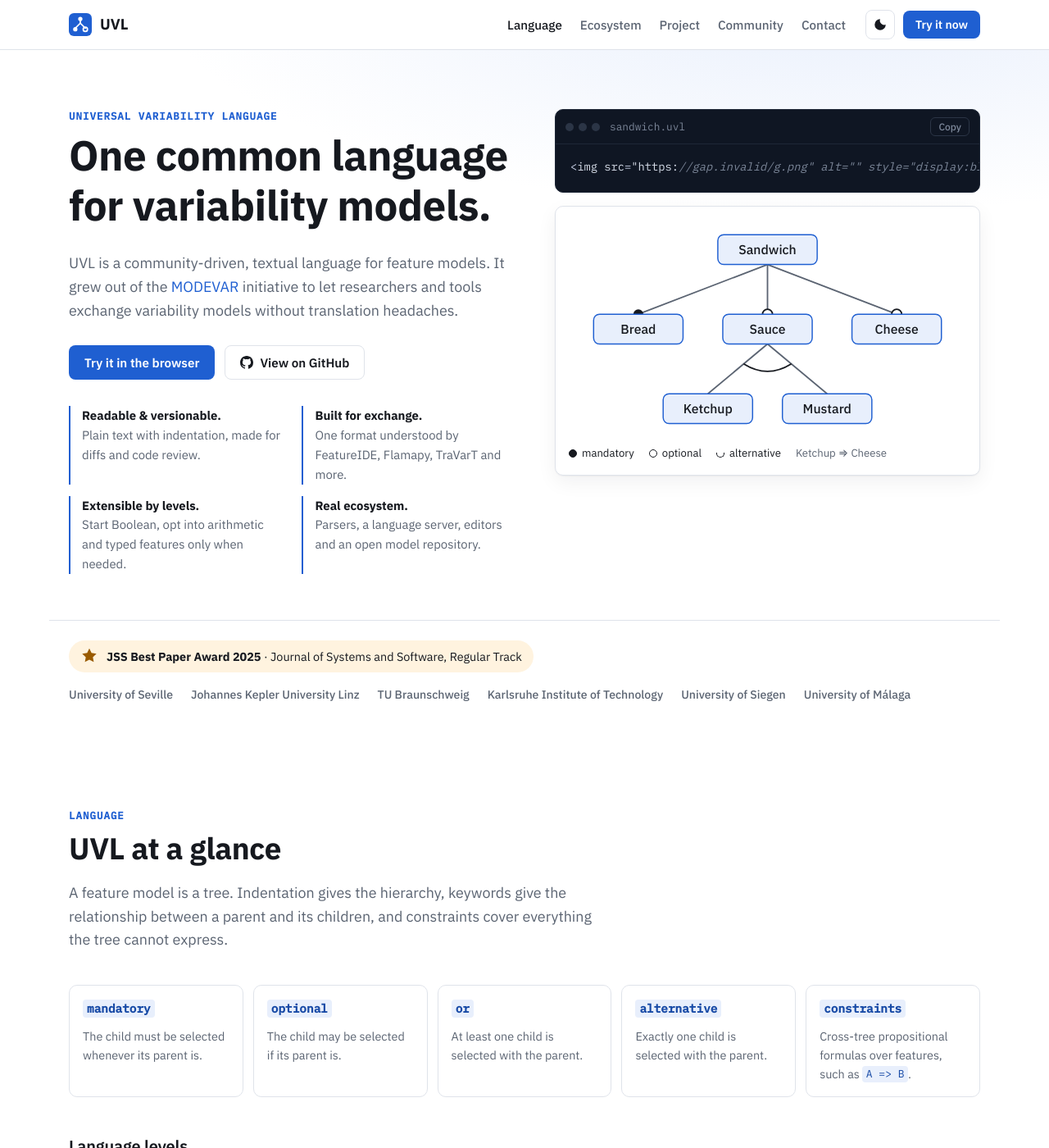
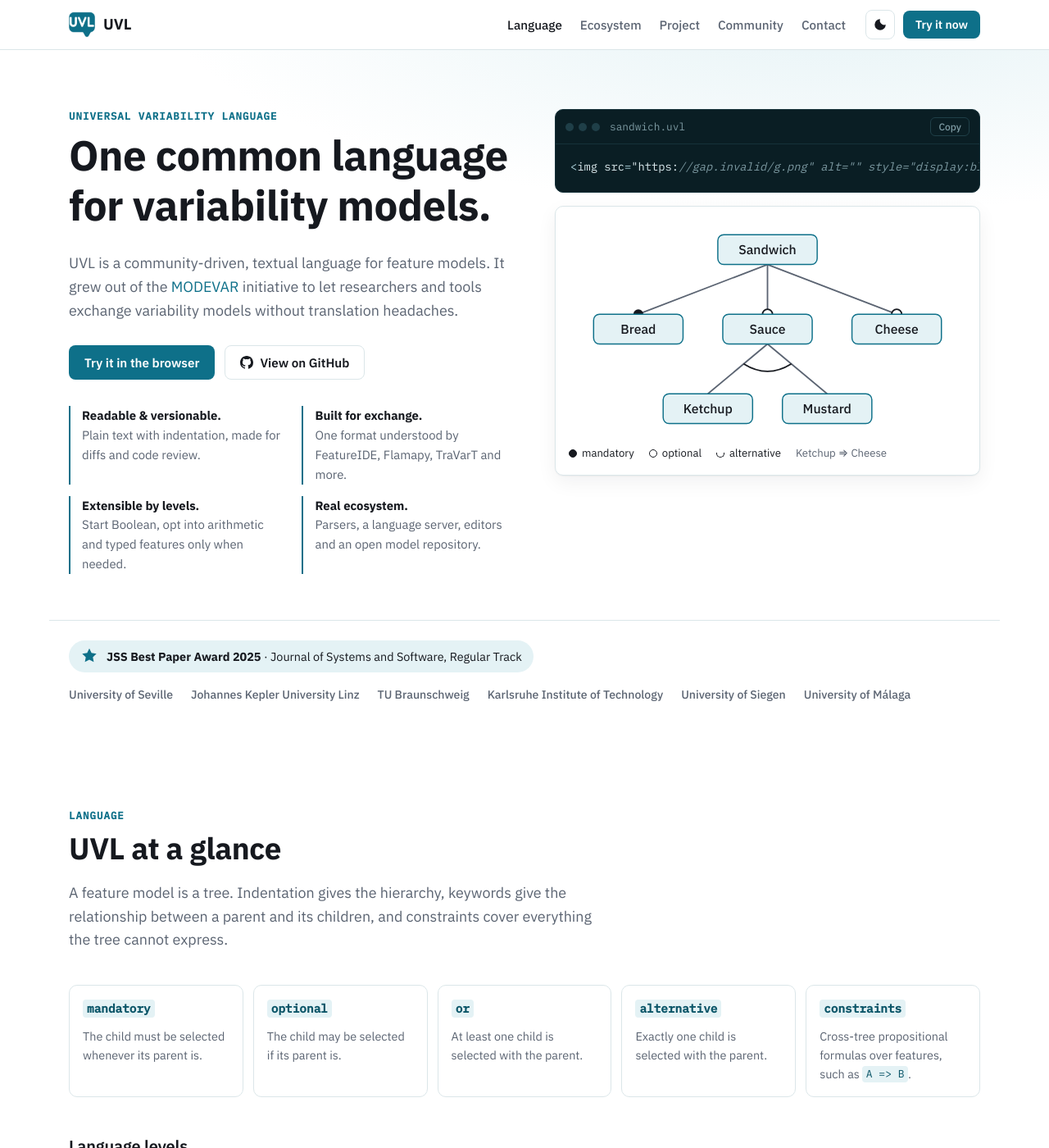
Before and after one commit to diverso-lab/uvl-ecosystem, a Jekyll site: the page built from index.html, in a window 1280 px wide and 1400 px high. Shown: the whole window at 82% size. Built offline with Jekyll 4.4.1, drawn with Linux system fonts in a browser that asks for light colours; comment, search, counter and statistics services are not loaded; some of the changed text lies outside the part shown.

Commit message:
Use official UVL logo and brand teal; default to Type level
Take the logo from the Universal-Variability-Language GitHub organization
for header, footer, favicon and social preview, align the whole palette
to its petrol blue (#0E7089), and show the Type level tab first.

Co-Authored-By: Claude Opus 5.5 (1M context) <noreply@anthropic.com>

```diff
--- a/_includes/footer.html
+++ b/_includes/footer.html
@@ -1,7 +1,7 @@
 <footer class="site-footer">
   <div class="wrap footer-grid">
     <div>
-      <a class="brand" href="#top"><img src="{{ '/assets/img/favicon.svg' | relative_url }}" alt="" width="24" height="24"><span>UVL</span></a>
+      <a class="brand" href="#top"><img src="{{ '/assets/img/uvl-logo.png' | relative_url }}" alt="" width="24" height="24"><span>UVL</span></a>
       <p class="muted">A community effort towards a unified language for variability models, born from the <a href="https://modevar.github.io/">MODEVAR</a> initiative.</p>
     </div>
     <div>
--- a/_includes/header.html
+++ b/_includes/header.html
@@ -1,7 +1,7 @@
 <header class="site-header">
   <div class="wrap header-inner">
     <a class="brand" href="#top" aria-label="UVL home">
-      <img src="{{ '/assets/img/favicon.svg' | relative_url }}" alt="" width="28" height="28">
+      <img src="{{ '/assets/img/uvl-logo.png' | relative_url }}" alt="UVL logo" width="32" height="32">
       <span>UVL</span>
     </a>
     <nav class="nav" id="nav" aria-label="Main">
--- a/_includes/sections/language.html
+++ b/_includes/sections/language.html
@@ -19,7 +19,7 @@
 
     <div class="levels" data-tabs>
       <div class="level-stack" role="tablist" aria-label="Language levels">
-        <button role="tab" aria-selected="true" aria-controls="lvl-boolean" id="tab-boolean" class="level" data-level="1">
+        <button role="tab" aria-selected="false" aria-controls="lvl-boolean" id="tab-boolean" class="level" data-level="1" tabindex="-1">
           <span class="level-name">Boolean</span>
           <span class="level-ext">core · group cardinality</span>
         </button>
@@ -27,13 +27,13 @@
           <span class="level-name">Arithmetic</span>
           <span class="level-ext">attributes · aggregates · feature cardinality</span>
         </button>
-        <button role="tab" aria-selected="false" aria-controls="lvl-type" id="tab-type" class="level" data-level="3" tabindex="-1">
+        <button role="tab" aria-selected="true" aria-controls="lvl-type" id="tab-type" class="level" data-level="3">
           <span class="level-name">Type</span>
           <span class="level-ext">String/Integer/Real features · numeric &amp; string constraints</span>
         </button>
       </div>
       <div class="level-panels">
-        <div role="tabpanel" id="lvl-boolean" aria-labelledby="tab-boolean" class="code-card">
+        <div role="tabpanel" id="lvl-boolean" aria-labelledby="tab-boolean" class="code-card" hidden>
           <div class="code-head"><span class="file">Boolean level</span><button class="copy" type="button">Copy</button></div>
           <pre><code class="uvl">{% include uvl.html file="boolean" %}</code></pre>
         </div>
@@ -41,7 +41,7 @@
           <div class="code-head"><span class="file">Arithmetic level</span><button class="copy" type="button">Copy</button></div>
           <pre><code class="uvl">{% include uvl.html file="arithmetic" %}</code></pre>
         </div>
-        <div role="tabpanel" id="lvl-type" aria-labelledby="tab-type" class="code-card" hidden>
+        <div role="tabpanel" id="lvl-type" aria-labelledby="tab-type" class="code-card">
           <div class="code-head"><span class="file">Type level</span><button class="copy" type="button">Copy</button></div>
           <pre><code class="uvl">{% include uvl.html file="type" %}</code></pre>
         </div>
--- a/_layouts/default.html
+++ b/_layouts/default.html
@@ -9,7 +9,9 @@
   <meta property="og:description" content="{{ site.description | strip }}">
   <meta property="og:type" content="website">
   <meta name="color-scheme" content="light dark">
-  <link rel="icon" href="{{ '/assets/img/favicon.svg' | relative_url }}" type="image/svg+xml">
+  <link rel="icon" href="{{ '/assets/img/favicon.png' | relative_url }}" type="image/png">
+  <link rel="apple-touch-icon" href="{{ '/assets/img/uvl-logo.png' | relative_url }}">
+  <meta property="og:image" content="{{ '/assets/img/uvl-logo-460.png' | absolute_url }}">
   <link rel="preconnect" href="https://fonts.googleapis.com">
   <link rel="preconnect" href="https://fonts.gstatic.com" crossorigin>
   <link rel="stylesheet" href="https://fonts.googleapis.com/css2?family=IBM+Plex+Mono:wght@400;500&family=IBM+Plex+Sans:wght@400;500;600;700&display=swap">
--- a/assets/css/main.css
+++ b/assets/css/main.css
@@ -1,24 +1,25 @@
 /* ---------- Tokens ---------- */
 :root {
   --bg: #ffffff;
-  --bg-alt: #f5f7fa;
+  --bg-alt: #f3f7f8;
   --surface: #ffffff;
-  --border: #dfe3ea;
+  --border: #dbe6e9;
   --text: #16191f;
   --muted: #5b6472;
-  --accent: #1f5fd1;
-  --accent-strong: #174aa6;
-  --accent-soft: #e8effc;
+  --brand: #0e7089;
+  --accent: #0e7089;
+  --accent-strong: #0a5568;
+  --accent-soft: #e4f2f5;
   --on-accent: #ffffff;
-  --warn: #9a5b00;
-  --warn-soft: #fff3df;
-  --code-bg: #0f1623;
-  --code-text: #d7deea;
-  --code-muted: #7c8799;
-  --code-kw: #7fb0ff;
-  --code-num: #f0b46c;
-  --code-fn: #8fd6a8;
-  --code-attr: #e49ad8;
+  --warn: #0e7089;
+  --warn-soft: #e4f2f5;
+  --code-bg: #0a1e24;
+  --code-text: #dcebef;
+  --code-muted: #7d9aa2;
+  --code-kw: #5ccbe0;
+  --code-num: #b5e3ec;
+  --code-fn: #5ccbe0;
+  --code-attr: #8fd3e2;
   --shadow: 0 1px 2px rgba(16, 24, 40, .05), 0 8px 24px rgba(16, 24, 40, .06);
   --radius: 10px;
   --font: "IBM Plex Sans", system-ui, -apple-system, "Segoe UI", sans-serif;
@@ -27,17 +28,17 @@
 }
 @media (prefers-color-scheme: dark) {
   :root:not([data-theme="light"]) {
-    --bg: #0d1117; --bg-alt: #121821; --surface: #161d28; --border: #273142;
-    --text: #e6eaf0; --muted: #98a2b3; --accent: #6ea2ff; --accent-strong: #9cc0ff;
-    --accent-soft: #17264a; --on-accent: #0b1220; --warn: #f2b45c; --warn-soft: #3a2a12;
-    --code-bg: #0a0f18; --shadow: none; color-scheme: dark;
+    --bg: #0b1316; --bg-alt: #0f1b1f; --surface: #13232a; --border: #1f363e;
+    --text: #e6eaf0; --muted: #98a2b3; --accent: #5bb8cc; --accent-strong: #8fd3e2;
+    --accent-soft: #0f2e36; --on-accent: #0b1220; --warn: #5bb8cc; --warn-soft: #0f2e36;
+    --code-bg: #071419; --shadow: none; color-scheme: dark;
   }
 }
 :root[data-theme="dark"] {
-  --bg: #0d1117; --bg-alt: #121821; --surface: #161d28; --border: #273142;
-  --text: #e6eaf0; --muted: #98a2b3; --accent: #6ea2ff; --accent-strong: #9cc0ff;
-  --accent-soft: #17264a; --on-accent: #0b1220; --warn: #f2b45c; --warn-soft: #3a2a12;
-  --code-bg: #0a0f18; --shadow: none; color-scheme: dark;
+  --bg: #0b1316; --bg-alt: #0f1b1f; --surface: #13232a; --border: #1f363e;
+  --text: #e6eaf0; --muted: #98a2b3; --accent: #5bb8cc; --accent-strong: #8fd3e2;
+  --accent-soft: #0f2e36; --on-accent: #0b1220; --warn: #5bb8cc; --warn-soft: #0f2e36;
+  --code-bg: #071419; --shadow: none; color-scheme: dark;
 }
 
 /* ---------- Base ---------- */
@@ -61,7 +62,7 @@ code { font-family: var(--mono); font-size: .9em; }
 .wrap { max-width: 1160px; margin: 0 auto; padding: 0 24px; }
 .muted { color: var(--muted); }
 .nowrap { white-space: nowrap; }
-.skip { position: absolute; left: -999px; top: 8px; background: var(--accent); color: var(--on-accent); padding: 8px 12px; z-index: 100; }
+.skip { position: absolute; left: -999px; top: 8px; background: var(--brand); color: #fff; padding: 8px 12px; z-index: 100; }
 .skip:focus { left: 8px; }
 
 /* ---------- Buttons ---------- */
@@ -71,8 +72,8 @@ code { font-family: var(--mono); font-size: .9em; }
   cursor: pointer; text-decoration: none !important; transition: background .15s, border-color .15s;
 }
 .btn-sm { padding: 7px 14px; font-size: .88rem; }
-.btn-primary { background: var(--accent); color: var(--on-accent); }
-.btn-primary:hover { background: var(--accent-strong); }
+.btn-primary { background: var(--brand); color: #fff; }
+.btn-primary:hover { background: #0a5568; }
 .btn-ghost { background: var(--surface); color: var(--text); border-color: var(--border); }
 .btn-ghost:hover { border-color: var(--accent); }
 .icon-btn {
@@ -127,11 +128,11 @@ code { font-family: var(--mono); font-size: .9em; }
 .institutions { list-style: none; display: flex; flex-wrap: wrap; gap: 8px 22px; padding: 0; margin: 0; color: var(--muted); font-size: .88rem; font-weight: 500; }
 
 /* ---------- Code ---------- */
-.code-card { background: var(--code-bg); border-radius: var(--radius); overflow: hidden; border: 1px solid #1e2737; min-width: 0; }
-.code-head { display: flex; align-items: center; gap: 6px; padding: 9px 12px; border-bottom: 1px solid #1e2737; }
-.code-head .dot { width: 10px; height: 10px; border-radius: 50%; background: #2b3546; }
+.code-card { background: var(--code-bg); border-radius: var(--radius); overflow: hidden; border: 1px solid #16323a; min-width: 0; }
+.code-head { display: flex; align-items: center; gap: 6px; padding: 9px 12px; border-bottom: 1px solid #16323a; }
+.code-head .dot { width: 10px; height: 10px; border-radius: 50%; background: #1f3f48; }
 .code-head .file { font: .8rem var(--mono); color: var(--code-muted); margin-left: 6px; }
-.copy { margin-left: auto; background: transparent; color: var(--code-muted); border: 1px solid #2b3546; border-radius: 6px; font: 500 .75rem var(--font); padding: 3px 9px; cursor: pointer; }
+.copy { margin-left: auto; background: transparent; color: var(--code-muted); border: 1px solid #1f3f48; border-radius: 6px; font: 500 .75rem var(--font); padding: 3px 9px; cursor: pointer; }
 .copy:hover { color: var(--code-text); border-color: var(--code-muted); }
 .code-card pre { margin: 0; padding: 16px 18px; overflow-x: auto; }
 .code-card code { color: var(--code-text); font-size: .86rem; line-height: 1.6; }
@@ -140,7 +141,7 @@ code { font-family: var(--mono); font-size: .9em; }
 .uvl .fn { color: var(--code-fn); }
 .uvl .attr { color: var(--code-attr); }
 .uvl .cm { color: var(--code-muted); font-style: italic; }
-.uvl .op { color: #c3cbe0; }
+.uvl .op { color: #a9cdd6; }
 
 /* ---------- Sections ---------- */
 .section { padding: 88px 0; }
@@ -172,10 +173,10 @@ code { font-family: var(--mono); font-size: .9em; }
 /* ---------- Tabs, chips ---------- */
 .segmented { display: inline-flex; background: var(--surface); border: 1px solid var(--border); border-radius: 10px; padding: 4px; margin-bottom: 24px; }
 .segmented button { border: 0; background: transparent; color: var(--muted); font: 600 .92rem var(--font); padding: 8px 18px; border-radius: 7px; cursor: pointer; }
-.segmented button[aria-selected="true"] { background: var(--accent); color: var(--on-accent); }
+.segmented button[aria-selected="true"] { background: var(--brand); color: #fff; }
 .chips { display: flex; flex-wrap: wrap; gap: 8px; margin-bottom: 20px; }
 .chip { border: 1px solid var(--border); background: var(--surface); color: var(--muted); border-radius: 999px; padding: 6px 14px; font: 500 .86rem var(--font); cursor: pointer; }
-.chip[aria-pressed="true"] { background: var(--text); color: var(--bg); border-color: var(--text); }
+.chip[aria-pressed="true"] { background: var(--brand); color: #fff; border-color: var(--brand); }
 
 /* ---------- Cards ---------- */
 .cards { display: grid; grid-template-columns: repeat(auto-fill, minmax(250px, 1fr)); gap: 14px; }
@@ -210,7 +211,7 @@ code { font-family: var(--mono); font-size: .9em; }
 .timeline { list-style: none; padding: 0; margin: 0; border-left: 2px solid var(--border); }
 .timeline li { display: grid; grid-template-columns: 64px 1fr; gap: 12px; padding: 0 0 22px 20px; position: relative; }
 .timeline li::before { content: ""; position: absolute; left: -7px; top: 6px; width: 12px; height: 12px; border-radius: 50%; background: var(--bg); border: 2px solid var(--accent); }
-.timeline li:last-child::before { background: var(--accent); }
+.timeline li:last-child::before { background: var(--brand); }
 .tl-year { font: 600 .95rem var(--mono); color: var(--accent); }
 .timeline p { margin: 2px 0 0; font-size: .92rem; color: var(--muted); }
 .side { display: grid; gap: 14px; align-content: start; margin-top: 48px; }
@@ -248,7 +249,7 @@ code { font-family: var(--mono); font-size: .9em; }
 .flow { list-style: none; padding: 0; margin: 0; display: grid; grid-template-columns: repeat(5, 1fr); gap: 0; counter-reset: f; }
 .flow li { position: relative; padding: 18px 18px 18px 0; }
 .flow li:not(:last-child)::after { content: ""; position: absolute; top: 34px; left: 44px; right: 8px; height: 2px; background: linear-gradient(90deg, var(--accent), var(--border)); }
-.flow-n { display: grid; place-items: center; width: 34px; height: 34px; border-radius: 50%; background: var(--accent); color: var(--on-accent); font: 600 .9rem var(--mono); margin-bottom: 12px; position: relative; z-index: 1; }
+.flow-n { display: grid; place-items: center; width: 34px; height: 34px; border-radius: 50%; background: var(--brand); color: #fff; font: 600 .9rem var(--mono); margin-bottom: 12px; position: relative; z-index: 1; }
 .flow p { margin: 4px 0 0; font-size: .88rem; color: var(--muted); }
 
 /* ---------- Contact ---------- */
```
Also changed, not shown: assets/img/favicon.png (added), assets/img/favicon.svg (deleted), assets/img/uvl-logo-460.png (added), assets/img/uvl-logo.png (added).
